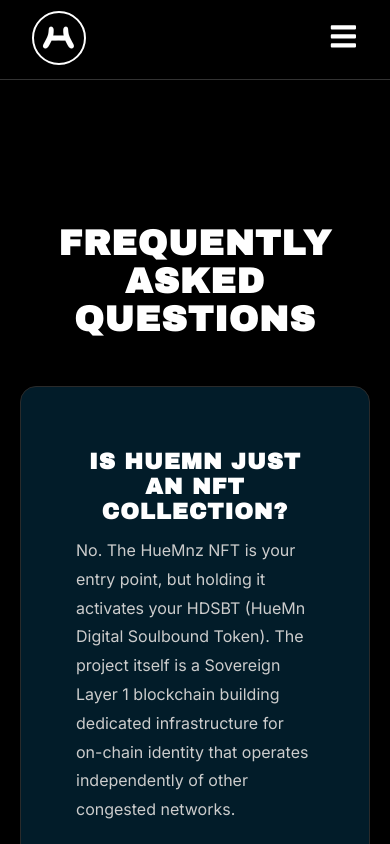
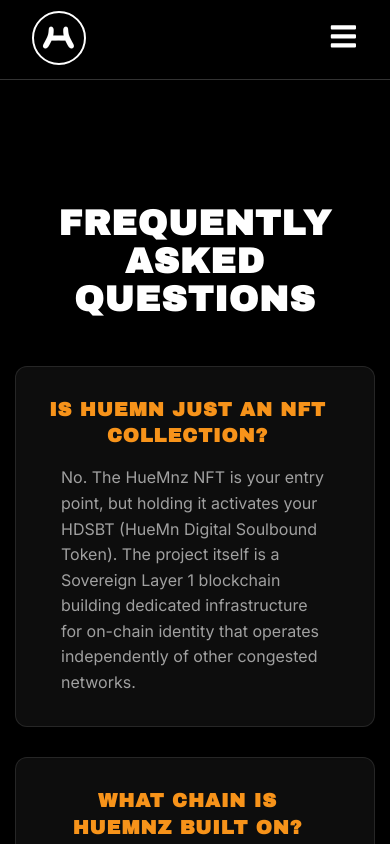
Before and after one commit to uploadnprogress/huemnz-frontend, a React (Vite) app: page /faq in a window 390 px wide. Shown: the top 844 px of the page. Built offline with nearby package versions, Linux system fonts and the light colour scheme.

Commit message:
Fix: Applied final responsiveness to Roadmap and FAQ Grid

```diff
--- a/src/pages/ContentPage.module.css
+++ b/src/pages/ContentPage.module.css
@@ -1,67 +1,81 @@
+/* src/pages/ContentPage.module.css */
+
 .container {
-  max-width: 1000px;
+  width: 100%;
+  max-width: 1200px;
   margin: 0 auto;
   padding: 120px 20px;
   background-color: #000;
   min-height: 100vh;
+  box-sizing: border-box;
+  display: flex;
+  flex-direction: column;
+  align-items: center;
 }
 
 .container h1 {
-  color: #ffffff !important;
+  color: #ffffff;
   font-size: 3.5rem;
   text-align: center;
   margin-bottom: 3rem;
+  font-family: 'Archivo Black', sans-serif;
+  text-transform: uppercase;
 }
 
-.subtitle {
-  color: #a0a0a0 !important;
-  font-size: 1.3rem;
-  text-align: center;
-  margin-bottom: 4rem;
-  font-style: italic;
+/* --- THE GRID LAYOUT (Copied from Home Page Logic) --- */
+.faqList, .grid {
+  display: grid;
+  grid-template-columns: repeat(auto-fit, minmax(300px, 1fr)); /* Auto-responsive columns */
+  gap: 30px;
+  width: 100%;
 }
 
-.content, .faqList {
+/* --- THE CARD STYLE (Copied from Home Page Logic) --- */
+.faqItem, .card {
+  background: rgba(255, 255, 255, 0.05); /* Glass effect */
+  border: 1px solid rgba(255, 255, 255, 0.1);
+  padding: 30px;
+  border-radius: 12px;
   display: flex;
   flex-direction: column;
-  gap: 2rem;
+  gap: 15px;
+  transition: transform 0.2s ease, border-color 0.2s ease;
 }
 
-.content > div, .faqItem, .contentBlock {
-  background-color: #021c29;
-  border: 1px solid #2a2a2a;
-  padding: 2.5rem;
-  border-radius: 16px;
-  box-shadow: 0 4px 20px rgba(0, 0, 0, 0.5);
+.faqItem:hover, .card:hover {
+  transform: translateY(-5px);
+  border-color: #F7931A; /* Orange border on hover */
 }
 
-.container h2, .faqItem h3 {
-  color: #F7931A !important;
-  margin-bottom: 1.5rem;
-  font-size: 1.8rem;
+/* QUESTIONS / TITLES */
+.faqItem h3, .card h3 {
+  color: #F7931A; /* Branded Orange */
+  margin: 0;
+  font-family: 'Archivo Black', sans-serif;
+  font-size: 1.2rem;
+  text-transform: uppercase;
+  line-height: 1.4;
 }
 
-.container h3 {
-  color: #ffffff !important;
-  margin-bottom: 0.75rem;
-  font-size: 1.4rem;
+/* ANSWERS / TEXT */
+.faqItem p, .card p {
+  color: #a0a0a0;
+  line-height: 1.6;
+  font-size: 1rem;
+  margin: 0;
 }
 
-.container p, .container li {
-  color: #cccccc !important;
-  line-height: 1.8;
-  font-size: 1.1rem;
+/* --- MOBILE ADJUSTMENTS --- */
+@media (max-width: 768px) {
+  .container {
+    padding: 100px 15px 40px; /* Adjust padding for mobile header */
+  }
+
+  .container h1 {
+    font-size: 2rem; /* Shrink title */
+  }
+
+  .faqList, .grid {
+    grid-template-columns: 1fr; /* Force 1 column on phones */
+  }
 }
-
-.container ul {
-  padding-left: 1.5rem;
-  margin-top: 1rem;
-}
-
-.container li {
-  margin-bottom: 1rem;
-}
-
-.container strong {
-  color: #F7931A;
-}
--- a/src/pages/HomePage.module.css
+++ b/src/pages/HomePage.module.css
@@ -135,12 +135,17 @@ p {
 
 /* --- ROADMAP IMAGE FIX --- */
 .roadmapImage {
-  width: 100%;         /* Takes full width of container */
-  max-width: 800px;    /* Stops at 800px on desktop */
-  height: auto;        /* Maintains aspect ratio */
+  display: block;
+  width: auto;          /* Let the constraints decide width */
+  max-width: 1000px;    /* Desktop Cap */
+  height: auto;
   border-radius: 10px;
-  display: block;      /* Prevents weird inline gaps */
-  margin: 0 auto;      /* Centers the image */
+  margin: 0 auto;
+
+  /* CRITICAL MOBILE FIX: */
+  /* This ensures the image is NEVER wider than the phone screen */
+  max-width: 90vw !important;
+  object-fit: contain;
 }
 
 /* --- CAROUSEL (SLIDESHOW) FIX --- */
```
